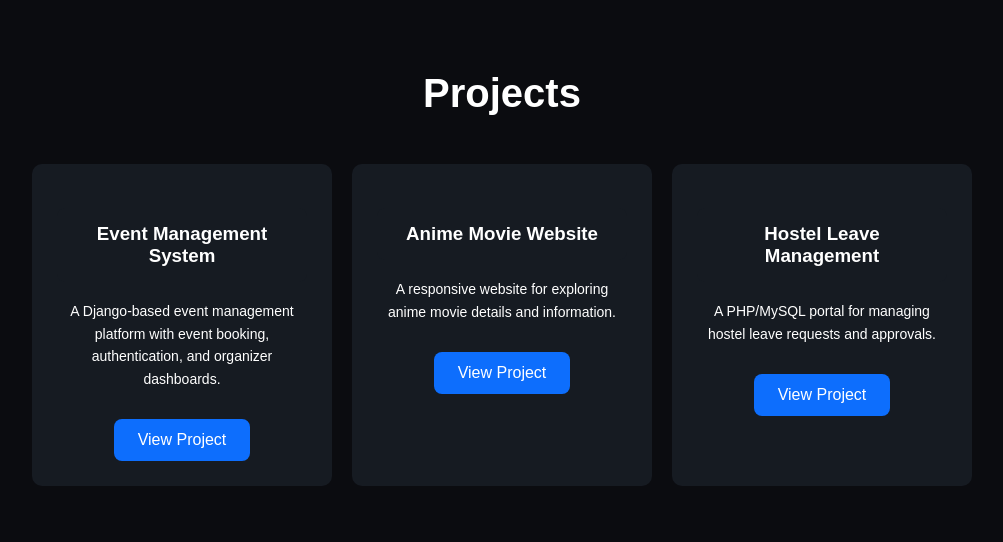
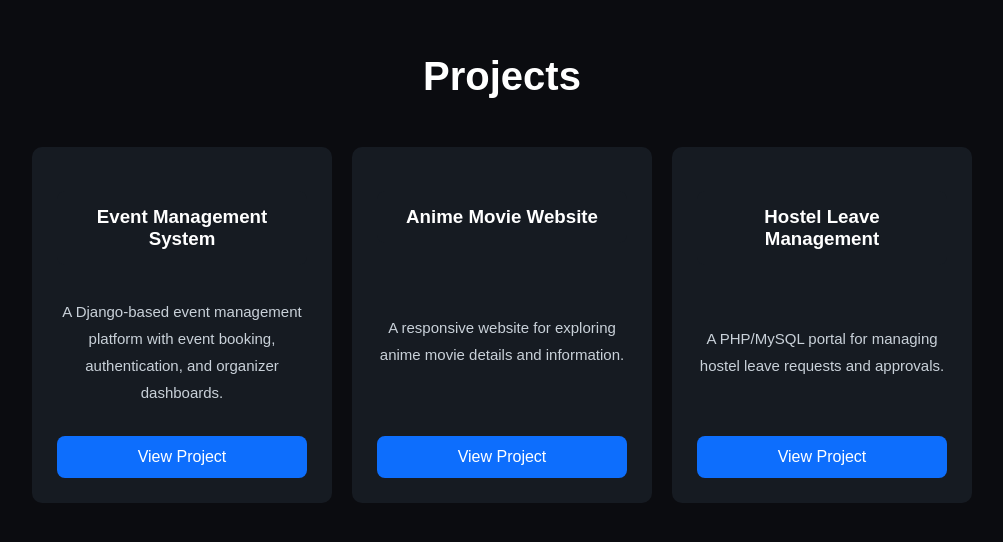
Before and after one commit to sanath2003git/portfolio-react, a React (Vite) app: page / in a window 1280 px wide. Shown: the part 2436-2978 px from the top of the page, without its empty margins (138-1141 px from the left). Built offline with nearby package versions, Linux system fonts and the light colour scheme.

Commit message:
Improve project card styling and layout

```diff
--- a/src/index.css
+++ b/src/index.css
@@ -76,9 +76,26 @@
   width: 250px;
   border-radius: 10px;
   text-align: center;
+
+  display: flex;
+  flex-direction: column;
+  justify-content: space-between;
 }
 
 .project-card p {
-  font-size: 14px;
-  line-height: 1.6;
+  font-size: 15px;
+  line-height: 1.8;
+  color: #c9d1d9;
 }
+
+.project-card {
+  transition: 0.3s;
+}
+
+.project-card:hover {
+  transform: translateY(-8px);
+}
+
+button:hover {
+  background-color: #1f6feb;
+}
```
